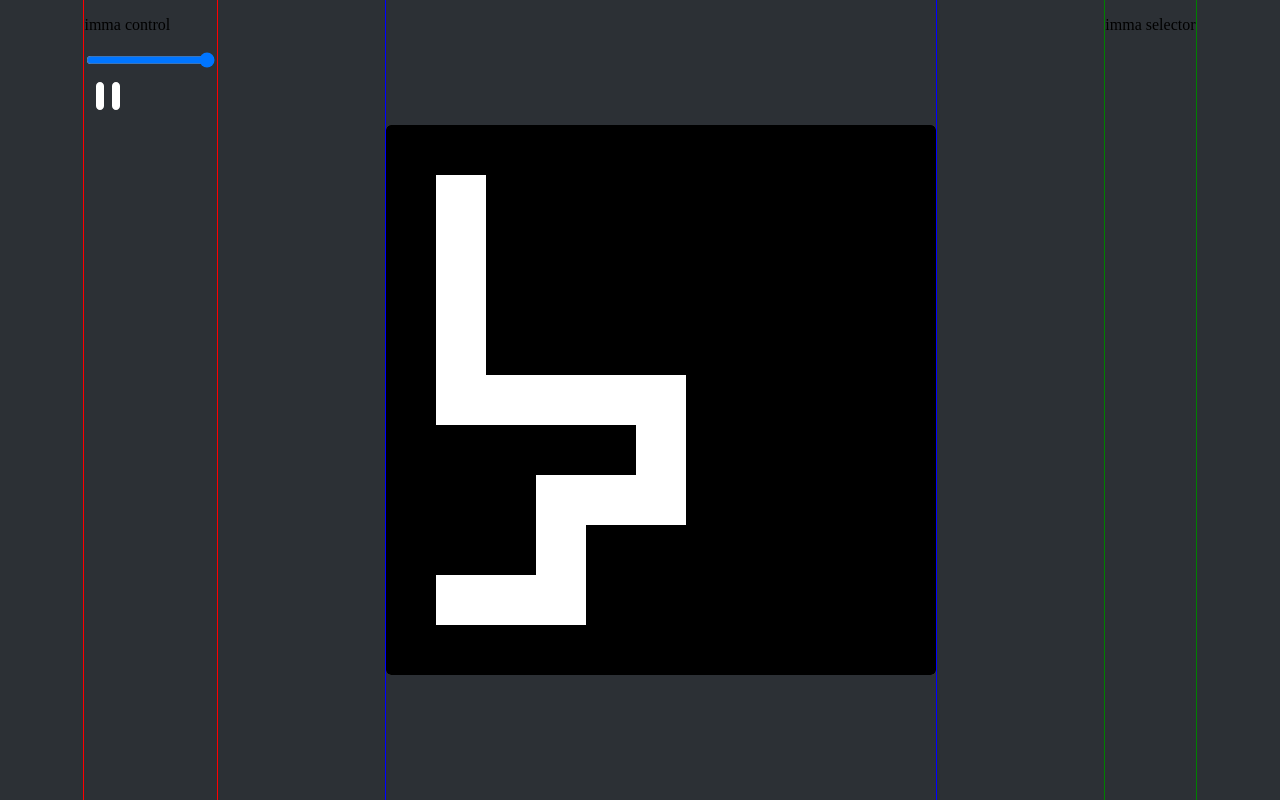
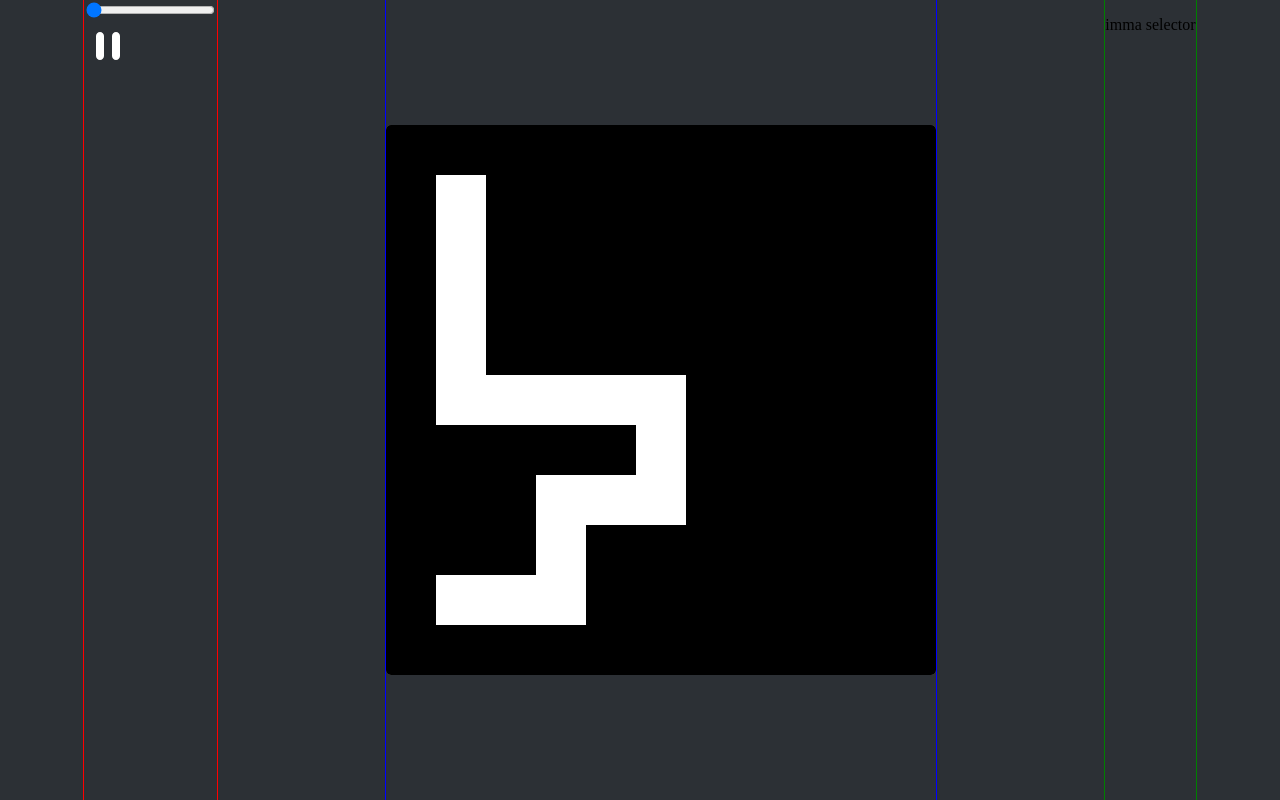
Before and after one commit to maticstric/daedalus, a React (Create React App) app: page / in a window 1280 px wide. Built offline with nearby package versions, Linux system fonts and the light colour scheme.

Commit message:
Refactor

```diff
--- a/src/App.js
+++ b/src/App.js
@@ -9,12 +9,12 @@ class App extends Component {
   constructor(props) {
     super(props);
 
-    this.updateSpeed = this.updateSpeed.bind(this);
-    this.updatePause = this.updatePause.bind(this);
+    this.updateGenerationSpeed = this.updateGenerationSpeed.bind(this);
+    this.updateIsPaused = this.updateIsPaused.bind(this);
 
     this.state = {
-      speedValue: 0,
-      paused: false,
+      generationSpeed: 0,
+      isPaused: false
     };
   }
 
@@ -22,33 +22,29 @@ class App extends Component {
     return (
       <div id="app">
         <Controls
-          onChange={this.updateSpeed}
-          onClick={this.updatePause}
-          paused={this.state.paused}
+          updateGenerationSpeed={this.updateGenerationSpeed}
+          updateIsPaused={this.updateIsPaused}
+          isPaused={this.state.isPaused}
         />
         <Canvas
-          speedValue={this.state.speedValue}
-          paused={this.state.paused}
+          generationSpeed={this.state.generationSpeed}
+          isPaused={this.state.isPaused}
         />
         <Selector />
       </div>
     );
   }
 
-  updateSpeed(event) {
-    this.setState({speedValue: event.target.value});
+  updateGenerationSpeed(event) {
+    this.setState({
+      generationSpeed: event.target.value
+    });
   }
 
-  updatePause() {
-    if (this.state.paused) {
-      this.setState({
-        paused: false,
-      });
-    } else {
-      this.setState({
-        paused: true,
-      });
-    }
+  updateIsPaused(isPaused) {
+    this.setState({
+      isPaused: isPaused
+    });
   }
 };
 
--- a/src/classes/generators/generator.js
+++ b/src/classes/generators/generator.js
@@ -1,9 +1,9 @@
 class Generator {
-  constructor(board, speed, paused) {
+  constructor(board, speed, isPaused) {
     this.board = board;
     this.cells = board.cells;
     this.speed = speed;
-    this.paused = paused;
+    this.isPaused = isPaused;
   }
 }
 
--- a/src/classes/generators/randomized-depth-first-search.js
+++ b/src/classes/generators/randomized-depth-first-search.js
@@ -10,7 +10,7 @@ class RandomizedDepthFirstSearch extends Generator {
     stack.push(startingCell);
 
     while (stack.length !== 0) {
-      while (this.paused) {
+      while (this.isPaused) {
         await new Promise(resolve => setTimeout(resolve, 300));
       }
 
@@ -39,8 +39,6 @@ class RandomizedDepthFirstSearch extends Generator {
     }
   }
 
-  delay = ms => new Promise(res => setTimeout(res, ms));
-
   unvisitedNeighbors(cell) { // Returns neighbors which haven't been visited
     let neighbors = this.board.neumannNeighborhood(cell);
     let unvisitedNeighbors = [];
--- a/src/components/canvas/canvas.js
+++ b/src/components/canvas/canvas.js
@@ -4,7 +4,6 @@ import './canvas.css';
 import Board from '../../classes/board.js';
 import RandomizedDepthFirstSearch from '../../classes/generators/randomized-depth-first-search.js';
 
-//const CANVAS_SCALE = 0.4;
 const ROWS = 5;
 const COLS = 5;
 
@@ -13,8 +12,8 @@ class Canvas extends Component {
     super(props);
 
     this.canvasRef = createRef();
-    this.width = 550;//Math.floor(window.innerWidth * CANVAS_SCALE);
-    this.height = 550;//Math.floor(window.innerWidth * CANVAS_SCALE);
+    this.width = 550;
+    this.height = 550;
 
     this.generator = null;
     this.board = null;
@@ -30,14 +29,14 @@ class Canvas extends Component {
     this.board = new Board(this.width, this.height, (ROWS * 2) + 1, (COLS * 2) + 1, ctx);
     this.board.show();
 
-    this.generator = new RandomizedDepthFirstSearch(this.board, this.props.speedValue, this.props.paused);
+    this.generator = new RandomizedDepthFirstSearch(this.board, this.props.generationSpeed, this.props.isPaused);
     this.generator.generate();
   }
 
   render() {
     if (this.generator) {
-      this.generator.speed = this.props.speedValue;
-      this.generator.paused = this.props.paused;
+      this.generator.speed = this.props.generationSpeed;
+      this.generator.isPaused = this.props.isPaused;
     }
 
     return (
--- a/src/components/controls/controls.js
+++ b/src/components/controls/controls.js
@@ -1,16 +1,18 @@
 import React, { Component } from 'react';
 import './controls.css';
 
-import Slider from '../../components/slider/slider.js';
+import GenerationSpeedSlider from '../../components/generation-speed-slider/generation-speed-slider.js';
 import PlayPauseButton from '../../components/play-pause-button/play-pause-button.js';
 
 class Controls extends Component {
   render() {
     return (
-      <div id='controls-wrapper'>
-        <p>imma control</p>
-        <Slider onChange={this.props.onChange} />
-        <PlayPauseButton onClick={this.props.onClick} paused={this.props.paused}/>
+      <div id="controls-wrapper">
+        <GenerationSpeedSlider updateGenerationSpeed={this.props.updateGenerationSpeed} />
+        <PlayPauseButton
+          updateIsPaused={this.props.updateIsPaused}
+          isPaused={this.props.isPaused}
+        />
       </div>
     );
   }
--- /dev/null
+++ b/src/components/generation-speed-slider/generation-speed-slider.js
@@ -0,0 +1,22 @@
+import React, { Component } from 'react';
+import './generation-speed-slider.css';
+
+class SpeedSlider extends Component {
+  render() {
+    return (
+      <div id="generation-speed-slider-wrapper">
+        <input
+          id="generation-speed-slider"
+          type="range"
+          min="0"
+          max="1"
+          defaultValue="0"
+          onChange={this.props.updateGenerationSpeed}
+          step="0.01"
+        />
+      </div>
+    );
+  }
+};
+
+export default SpeedSlider;
--- a/src/components/play-pause-button/play-pause-button.js
+++ b/src/components/play-pause-button/play-pause-button.js
@@ -8,11 +8,10 @@ class PlayPauseButton extends Component {
   render() {
     let button;
 
-    console.log(this.props.paused);
-    if (this.props.paused) {
-      button = <PlayButton onClick={this.props.onClick} />
+    if (this.props.isPaused) {
+      button = <PlayButton updateIsPaused={this.props.updateIsPaused} />
     } else {
-      button = <PauseButton onClick={this.props.onClick} />
+      button = <PauseButton updateIsPaused={this.props.updateIsPaused} />
     }
 
     return (
@@ -25,13 +24,13 @@ class PlayPauseButton extends Component {
 
 function PauseButton(props) {
   return (
-    <img onClick={props.onClick} alt="pause" src={PauseSvg} />
+    <img onClick={() => props.updateIsPaused(true)} alt="pause" src={PauseSvg} />
   );
 }
 
 function PlayButton(props) {
   return (
-    <img onClick={props.onClick} alt="play" src={PlaySvg} />
+    <img onClick={() => props.updateIsPaused(false)} alt="play" src={PlaySvg} />
   );
 }
 
--- a/src/components/slider/slider.js
+++ /dev/null
@@ -1,14 +0,0 @@
-import React, { Component } from 'react';
-import './slider.css';
-
-class Slider extends Component {
-  render() {
-    return (
-      <div id="slider-wrapper">
-        <input id="slider" type="range" min="0" max="1" defaultValue="1" onChange={this.props.onChange} step="0.01" />
-      </div>
-    );
-  }
-};
-
-export default Slider;
```
Also changed, not shown: src/classes/board.js (line endings or trailing spaces), src/components/generation-speed-slider/generation-speed-slider.css (added).
